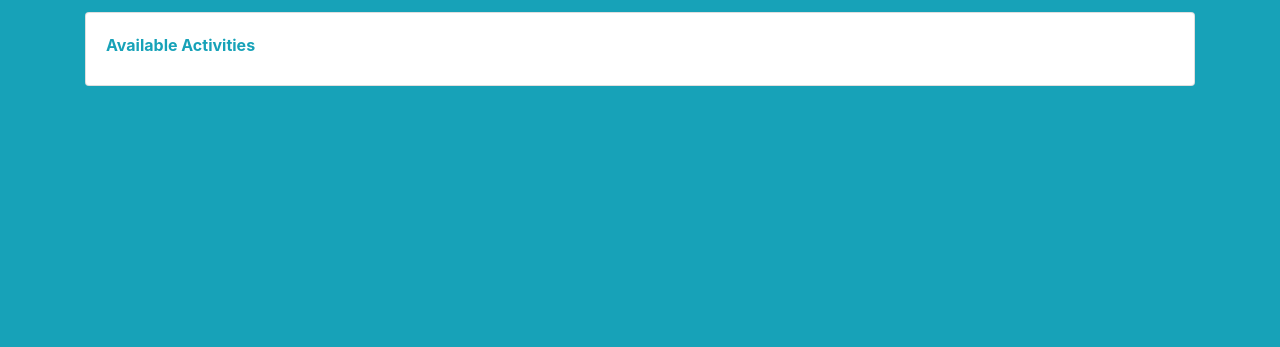
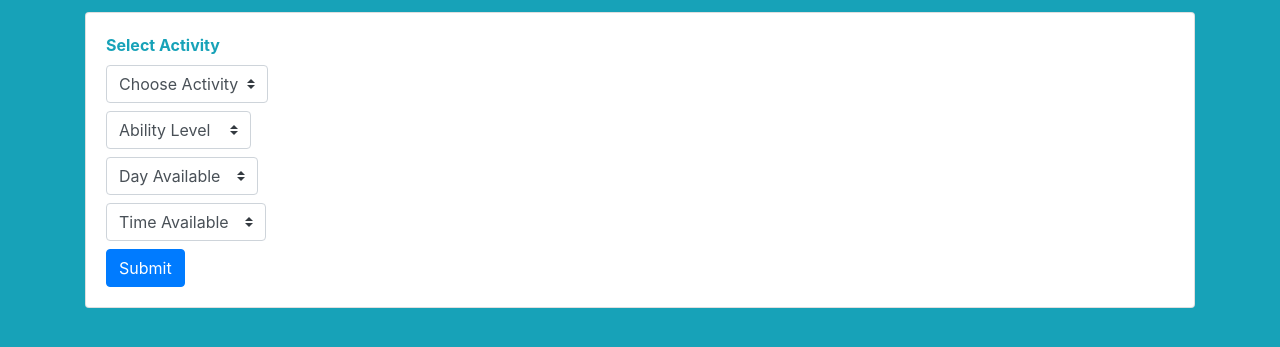
Before and after one commit to robbiemcarthur/sportsday_project, a Django app: page /sportsday/activities/ in a window 1280 px wide. Shown: the part 100-447 px from the top of the page. Run offline with Django 3.2, Linux system fonts and the light colour scheme; some libraries are stand-ins or nearby versions.

Commit message:
html update

```diff
--- a/templates/sportsday/activities.html
+++ b/templates/sportsday/activities.html
@@ -2,11 +2,63 @@
 {% load staticfiles %}
 
 {% block body_block %}
-      <div class="row mb-2 align-center">
+<div class="row mb-2 align-center">
         <div class="col-md-12" align="center">
           <div class="card flex-md-row mb-4 box-shadow h-md-250">
             <div class="card-body d-flex flex-column align-items-start">
-              <strong class="d-inline-block mb-2 text-info">Available Activities</strong>
+              <strong class="d-inline-block mb-2 text-info">Select Activity</strong>
+              <div>
+              <form class="form-inline">
+  		<select class="custom-select mb-2 mr-sm-2 mb-sm-0" id="inlineFormCustomSelect">
+    			<option selected>Choose Activity</option>
+    			<option value="hiking">Hiking</option>
+    			<option value="tennis">Tennis</option>
+    			<option value="golf">Golf</option>
+			<option value="boxing">Boxing</option>
+			<option value="badminton">Badminton</option>
+			<option value="squash">Squash</option>
+			<option value="running">Running</option>
+                        <option value="table">Table Tennis</option>
+  		</select>
+              </div>
+ 	      <div class="mt-2">
+  		<select class="custom-select mb-2 mr-sm-2 mb-sm-0" id="inlineFormCustomSelect">
+    			<option selected>Ability Level</option>
+    			<option value="N">Novice</option>
+    			<option value="I">Intermediate</option>
+    			<option value="A">Advanced</option>
+  		</select>
+              </div>
+	      <div class="mt-2">
+  		<select class="custom-select mb-2 mr-sm-2 mb-sm-0" id="inlineFormCustomSelect">
+    			<option selected>Day Available</option>
+    			<option value="mon">Monday</option>
+    			<option value="tue">Tuesday</option>
+    			<option value="wed">Wednesday</option>
+                        <option value="thu">Thursday</option>
+    			<option value="fri">Friday</option>
+    			<option value="sat">Saturday</option>
+                        <option value="sun">Sunday</option>
+  		</select>
+               </div>
+	       <div class="mt-2">
+  		<select class="custom-select mb-2 mr-sm-2 mb-sm-0" id="inlineFormCustomSelect">
+    			<option selected>Time Available</option>
+    			<option value="1">0600 - 0900</option>
+    			<option value="2">0900 - 1200</option>
+    			<option value="3">1200 - 1500</option>
+                        <option value="4">1500 - 1800</option>
+    			<option value="5">1800 - 2100</option>
+    			<option value="6">2100 - 0000</option>
+                        <option value="7">0000 - 0300</option>
+                        <option value="8">0300 - 0600</option>
+  		</select>
+               </div>
+               <div class="mt-2">
+                <button type="submit" class="btn btn-primary">Submit</button>
+	      </form>
+              </div>
+             </div>
             </div>
         </div>
       </div>
--- a/templates/sportsday/base.html
+++ b/templates/sportsday/base.html
@@ -17,7 +17,7 @@
     <title>Blog Template for Bootstrap</title>
 
     <!-- Bootstrap core CSS -->
-    <link href="https://getbootstrap.com/dist/css/bootstrap.min.css" rel="stylesheet">
+    <link rel="stylesheet" href="https://maxcdn.bootstrapcdn.com/bootstrap/4.0.0/css/bootstrap.min.css" integrity="sha384-Gn5384xqQ1aoWXA+058RXPxPg6fy4IWvTNh0E263XmFcJlSAwiGgFAW/dAiS6JXm" crossorigin="anonymous">
 
     <!-- Custom styles for this template -->
     <link href="https://fonts.googleapis.com/css?family=Playfair+Display:700,900" rel="stylesheet">
@@ -56,5 +56,8 @@
             {% block body_block %}
             {% endblock %}
         </div>
+  <script src="https://code.jquery.com/jquery-3.2.1.slim.min.js" integrity="sha384-KJ3o2DKtIkvYIK3UENzmM7KCkRr/rE9/Qpg6aAZGJwFDMVNA/GpGFF93hXpG5KkN" crossorigin="anonymous"></script>
+<script src="https://cdnjs.cloudflare.com/ajax/libs/popper.js/1.12.9/umd/popper.min.js" integrity="sha384-ApNbgh9B+Y1QKtv3Rn7W3mgPxhU9K/ScQsAP7hUibX39j7fakFPskvXusvfa0b4Q" crossorigin="anonymous"></script>
+<script src="https://maxcdn.bootstrapcdn.com/bootstrap/4.0.0/js/bootstrap.min.js" integrity="sha384-JZR6Spejh4U02d8jOt6vLEHfe/JQGiRRSQQxSfFWpi1MquVdAyjUar5+76PVCmYl" crossorigin="anonymous"></script>
   </body>
 </html>
```
